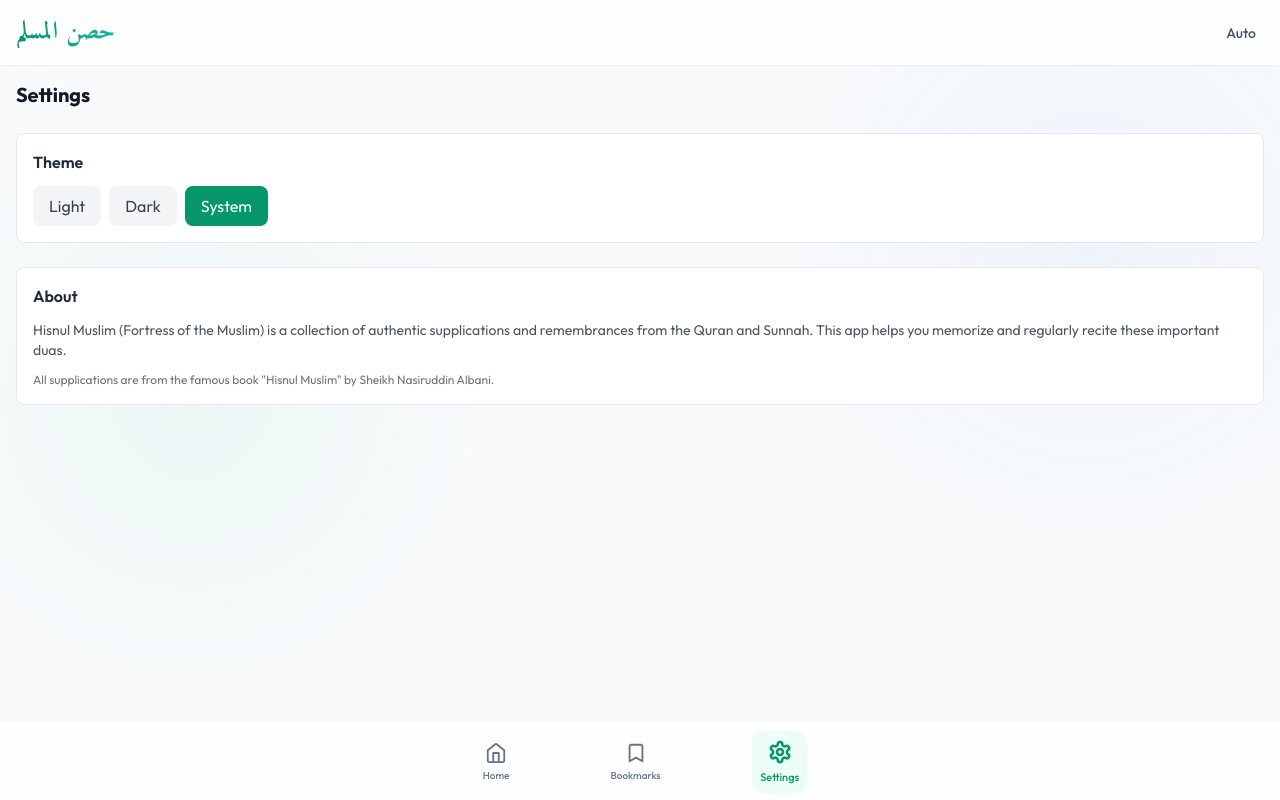
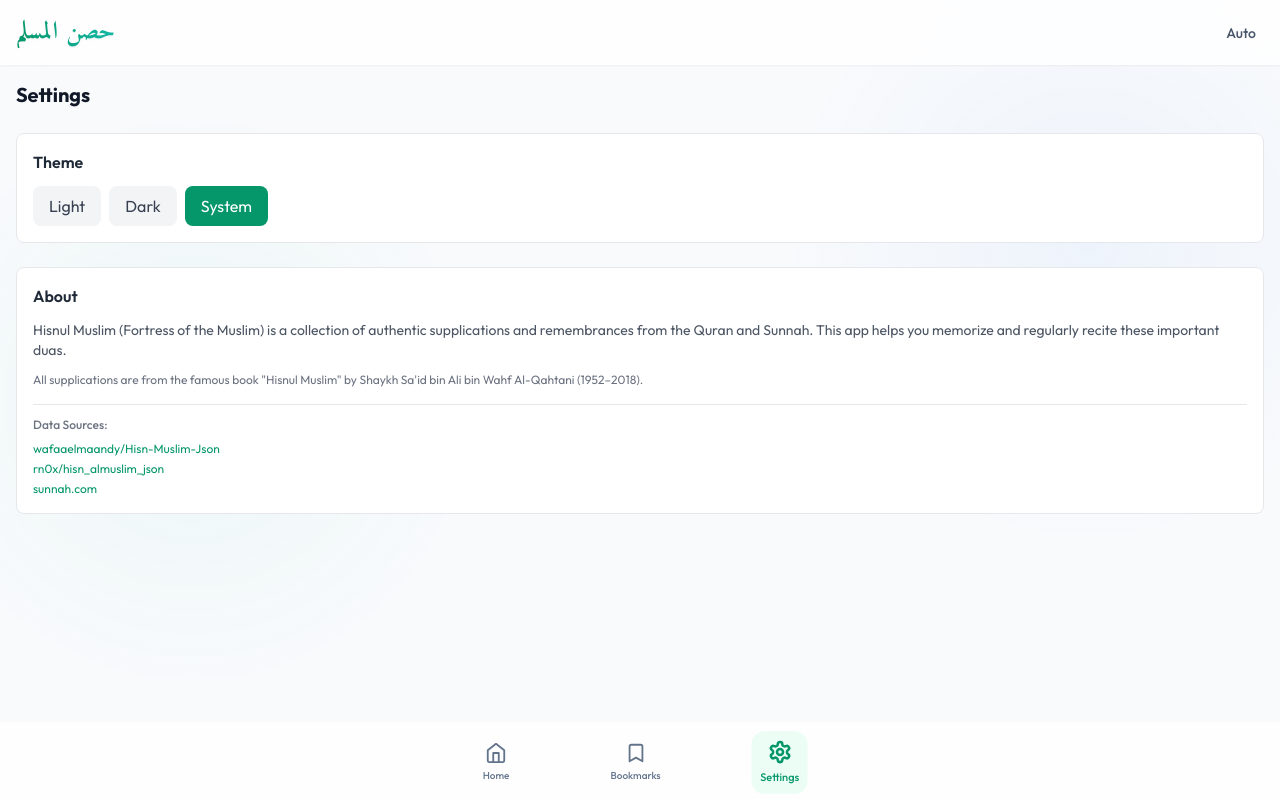
Before and after one commit to mycontribusion/hisn, a React (Vite) app: page /settings in a window 1280 px wide. Built offline with nearby package versions, Linux system fonts and the light colour scheme.

Commit message:
counter and chevron

```diff
--- a/src/pages/Dua.tsx
+++ b/src/pages/Dua.tsx
@@ -69,7 +69,7 @@ export default function Dua() {
     }
   };
 
-  const swipeConfidenceThreshold = 10000;
+  const swipeConfidenceThreshold = 300;
   const swipePower = (offset: number, velocity: number) => {
     return Math.abs(offset) * velocity;
   };
@@ -86,24 +86,6 @@ export default function Dua() {
             {category.nameArabic}
           </span>
         )}
-      </div>
-
-      <div className="flex justify-between items-center mb-6 glass-card rounded-full px-2 py-2 w-max mx-auto gap-4">
-        <button
-          onClick={handleNext}
-          className="p-3 bg-slate-100 dark:bg-slate-800 rounded-full hover:bg-slate-200 dark:hover:bg-slate-700 transition-colors shadow-sm"
-        >
-          <ChevronLeft size={20} className="text-slate-700 dark:text-slate-300" />
-        </button>
-        <span className="text-sm text-slate-500 font-bold tracking-wider px-2">
-          {currentIndex + 1} <span className="opacity-50 text-xs mx-1">/</span> {duas.length}
-        </span>
-        <button
-          onClick={handlePrev}
-          className="p-3 bg-slate-100 dark:bg-slate-800 rounded-full hover:bg-slate-200 dark:hover:bg-slate-700 transition-colors shadow-sm"
-        >
-          <ChevronRight size={20} className="text-slate-700 dark:text-slate-300" />
-        </button>
       </div>
 
       <div className="w-full flex-1">
@@ -144,6 +126,27 @@ export default function Dua() {
           </motion.div>
         </AnimatePresence>
       </div>
+
+      {/* Bottom navigation bar - fixed above footer */}
+      <div className="fixed bottom-14 left-0 right-0 flex justify-center items-center gap-4 mb-2 z-[60]">
+        <button
+          onClick={handleNext}
+          className="p-2 bg-slate-100/80 dark:bg-slate-800/80 rounded-full hover:bg-slate-200 dark:hover:bg-slate-700 transition-colors shadow-sm"
+          aria-label="Next dua"
+        >
+          <ChevronLeft size={16} className="text-slate-700 dark:text-slate-300" />
+        </button>
+        <span className="text-xs text-slate-500 font-bold tracking-wider glass-card rounded-full px-3 py-1">
+          {currentIndex + 1} <span className="opacity-50 mx-1">/</span> {duas.length}
+        </span>
+        <button
+          onClick={handlePrev}
+          className="p-2 bg-slate-100/80 dark:bg-slate-800/80 rounded-full hover:bg-slate-200 dark:hover:bg-slate-700 transition-colors shadow-sm"
+          aria-label="Previous dua"
+        >
+          <ChevronRight size={16} className="text-slate-700 dark:text-slate-300" />
+        </button>
+      </div>
     </div>
   )
 }
--- a/src/pages/Settings.tsx
+++ b/src/pages/Settings.tsx
@@ -47,8 +47,45 @@ export default function Settings() {
           regularly recite these important duas.
         </p>
         <p className="text-gray-500 dark:text-gray-500 text-xs mt-3">
-          All supplications are from the famous book "Hisnul Muslim" by Sheikh Nasiruddin Albani.
+          All supplications are from the famous book "Hisnul Muslim" by Shaykh Sa'id bin Ali bin Wahf Al-Qahtani (1952–2018).
         </p>
+        <div className="mt-4 pt-3 border-t border-gray-200 dark:border-gray-700">
+          <p className="text-gray-500 dark:text-gray-400 text-xs font-medium mb-2">
+            Data Sources:
+          </p>
+          <ul className="text-gray-500 dark:text-gray-400 text-xs space-y-1">
+            <li>
+              <a
+                href="https://github.com/wafaaelmaandy/Hisn-Muslim-Json"
+                target="_blank"
+                rel="noopener noreferrer"
+                className="text-primary-600 dark:text-primary-400 hover:underline"
+              >
+                wafaaelmaandy/Hisn-Muslim-Json
+              </a>
+            </li>
+            <li>
+              <a
+                href="https://github.com/rn0x/hisn_almuslim_json"
+                target="_blank"
+                rel="noopener noreferrer"
+                className="text-primary-600 dark:text-primary-400 hover:underline"
+              >
+                rn0x/hisn_almuslim_json
+              </a>
+            </li>
+            <li>
+              <a
+                href="https://sunnah.com"
+                target="_blank"
+                rel="noopener noreferrer"
+                className="text-primary-600 dark:text-primary-400 hover:underline"
+              >
+                sunnah.com
+              </a>
+            </li>
+          </ul>
+        </div>
       </div>
     </div>
   )
```
Also changed, not shown: 1 other file (tests, documents, lock files or other folders).
